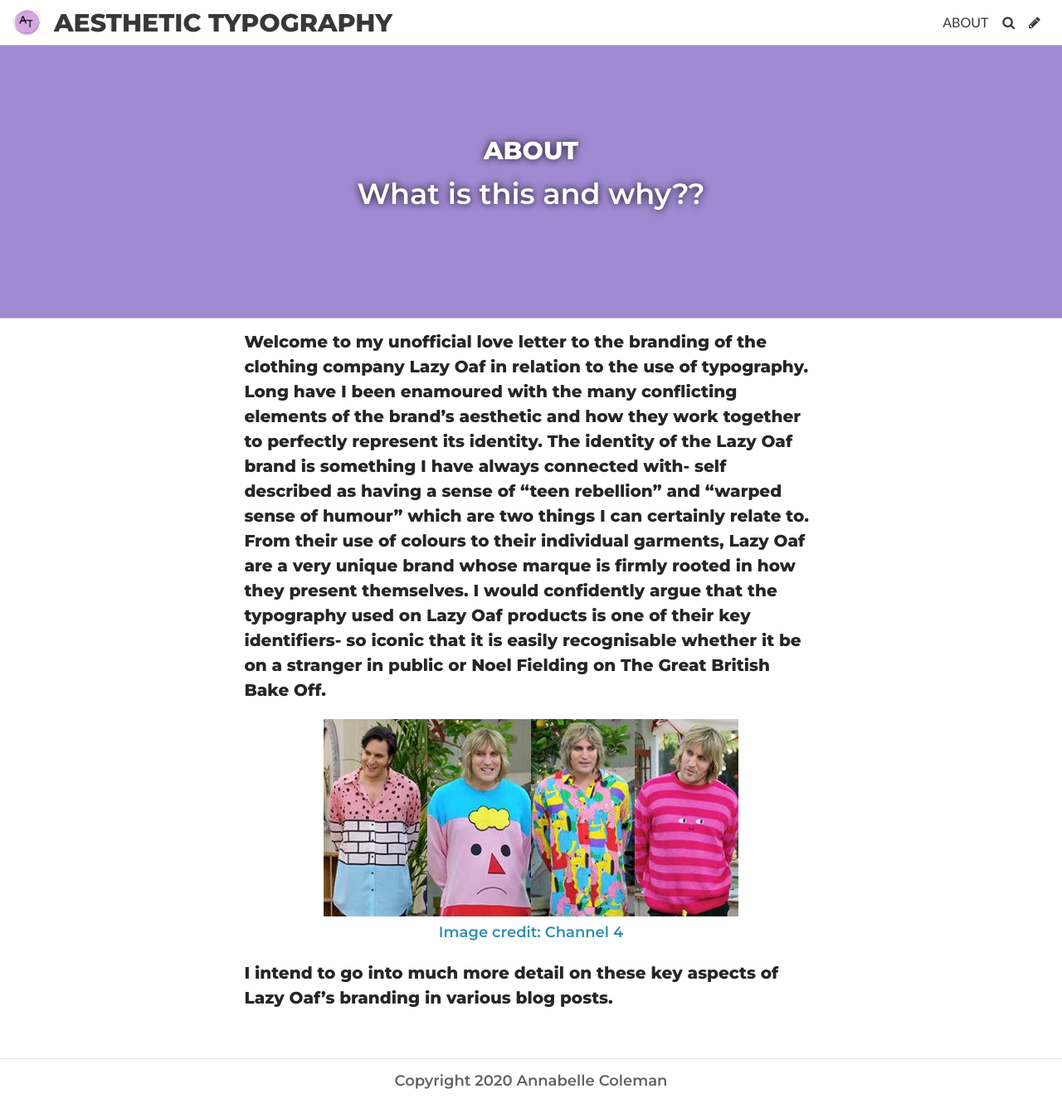
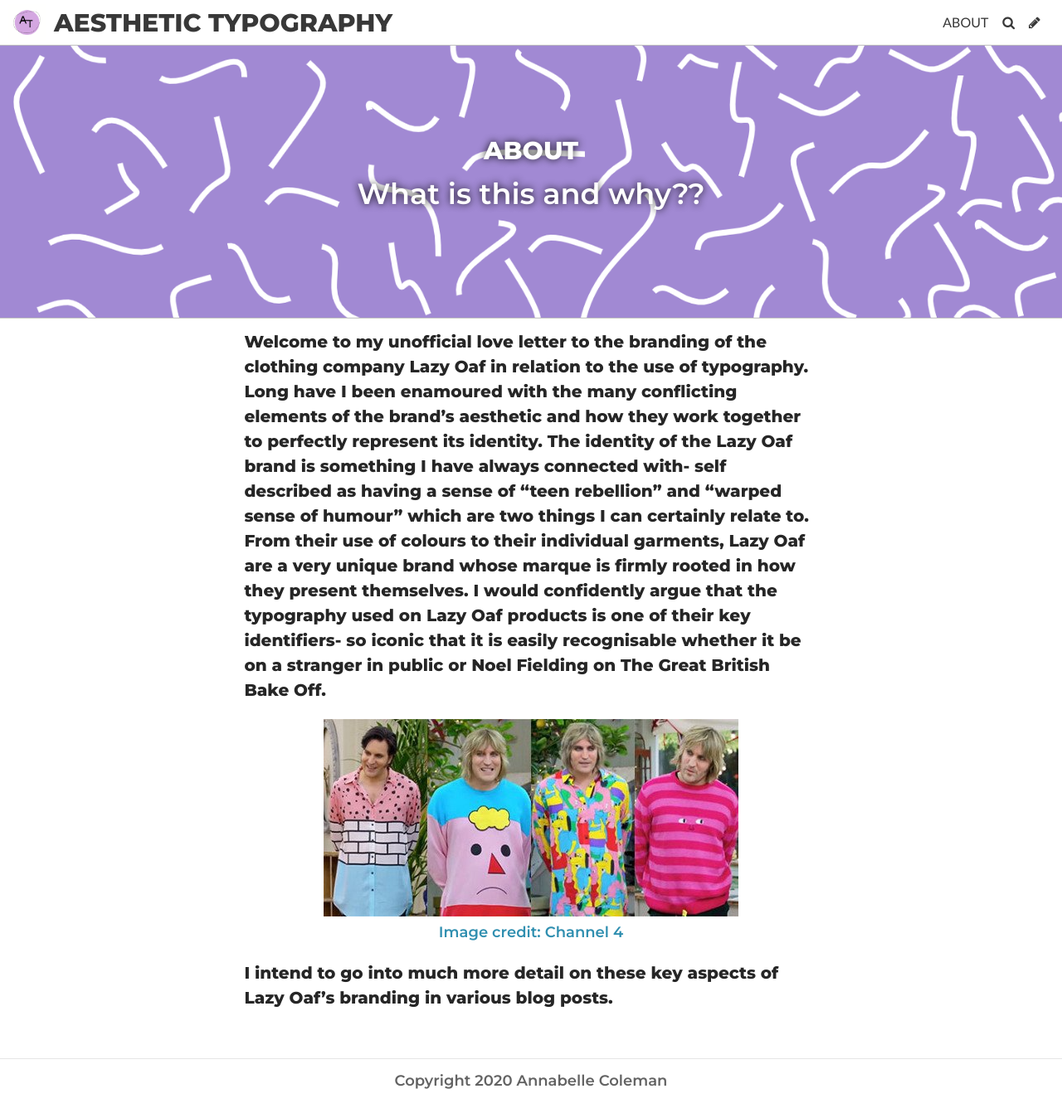
Before and after one commit to annabelle-coleman/typographydesign, a Jekyll site: the page built from pages/about.md, in a window 1280 px wide and 1348 px high. Shown: the whole window at 83% size. Built offline with Jekyll 4.4.1, drawn with Linux system fonts in a browser that asks for light colours; some web fonts are replaced.

Commit message:
Update Page “about”

```diff
--- a/pages/about.md
+++ b/pages/about.md
@@ -4,7 +4,7 @@
 subtitle: What is this and why??
 permalink: /about/
 date: 2020-10-10T17:39:25.108Z
-header_feature_image: ../uploads/lilacbackground.png
+header_feature_image: ../uploads/purpleheader.png
 published: true
 tags: null
 description: null
```
Also changed, not shown: uploads/purpleheader.png (added).
